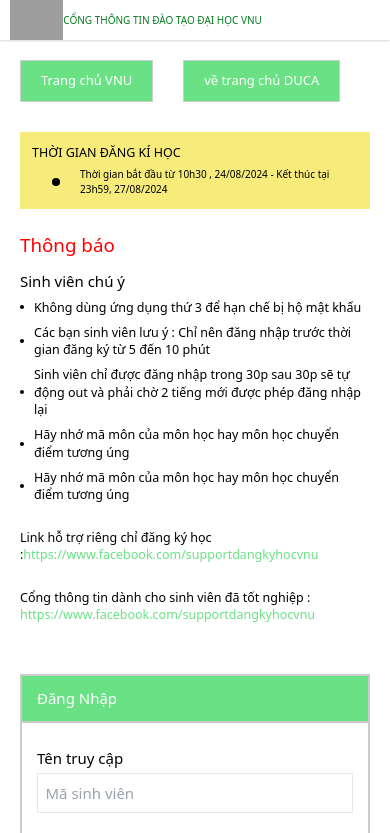
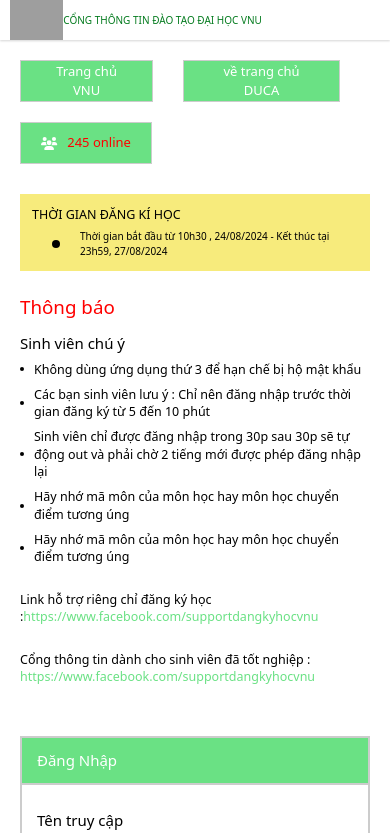
Before and after one commit to meof792/vnu-web-group, a React (Create React App) app in the folder fe/: page / in a window 390 px wide. Shown: the top 833 px of the page. Built offline with nearby package versions, Linux system fonts and the light colour scheme; grey boxes are pictures that could not be loaded.

Commit message:
add<icon user file context> context

```diff
--- /dev/null
+++ b/fe/src/Pages/Login/Context/index.js
@@ -0,0 +1,90 @@
+import React from "react";
+import { FontAwesomeIcon } from "@fortawesome/react-fontawesome";
+import { faCircle, faUsers } from "@fortawesome/free-solid-svg-icons";
+function Context() {
+  return (
+    <div className="  w-full mr-[30px]">
+      <div className="lg:flex block">
+        <span className="flex">
+          <button className="md:h-[60px] h-[40px] p-[20px] border border-[#ccc] bg-green_400 text-[#fff] md:text-3xl text-[13px] mr-[30px] hover:scale-110 hover:bg-green_400/70 transition-all">
+            Trang chủ VNU
+          </button>
+          <button className="md:h-[60px] h-[40px] p-[20px] border border-[#ccc] bg-green_400 text-[#fff] md:text-3xl text-[13px] mr-[30px] hover:scale-110 hover:bg-green_400/70 transition-all">
+            về trang chủ DUCA
+          </button>
+        </span>
+        <button className="md:h-[60px] h-[40px] p-[20px] border border-[#ccc] bg-green_400 text-[#fff] md:text-3xl text-[13px] lg:mr-[30px] lg:mt-0 mt-[20px]  hover:scale-110 hover:bg-green_400/70 transition-all">
+          <FontAwesomeIcon className="mr-[10px]" icon={faUsers} />
+          <span className="text-[red]">245 online</span>
+        </button>
+      </div>
+      <div className="max-w-[850px] mt-[30px] bg-yellow_300 md:p-[20px] p-[12px]">
+        <span className="sm:text-3xl text-xl">THỜI GIAN ĐĂNG KÍ HỌC</span>
+        <li className="mt-2 sm:text-2xl text-[10px] flex items-center">
+          <FontAwesomeIcon className="mx-[20px] text-[8px]" icon={faCircle} />
+          Thời gian bắt đầu từ 10h30 , 24/08/2024 - Kết thúc tại 23h59,
+          27/08/2024
+        </li>
+      </div>
+      {/* Thông báo */}
+      <nav>
+        <ul className="mt-10 sm:text-4xl text-3xl text-[red]">Thông báo</ul>
+        <ul className="mt-6 text-2xl">Sinh viên chú ý</ul>
+        <ul className="mt-3">
+          <li className="sm:text-2xl text-xl mb-3 flex items-center">
+            <FontAwesomeIcon
+              className="sm:mx-[20px] mr-[10px] text-[4px]"
+              icon={faCircle}
+            />
+            Không dùng ứng dụng thứ 3 để hạn chế bị hộ mật khẩu
+          </li>
+          <li className="sm:text-2xl text-xl mb-3 flex items-center">
+            <FontAwesomeIcon
+              className="sm:mx-[20px] mr-[10px] text-[4px]"
+              icon={faCircle}
+            />
+            Các bạn sinh viên lưu ý : Chỉ nên đăng nhập trước thời gian đăng ký
+            từ 5 đến 10 phút
+          </li>
+          <li className="sm:text-2xl text-xl mb-3 flex items-center">
+            <FontAwesomeIcon
+              className="sm:mx-[20px] mr-[10px] text-[4px]"
+              icon={faCircle}
+            />
+            Sinh viên chỉ được đăng nhập trong 30p sau 30p sẽ tự động out và
+            phải chờ 2 tiếng mới được phép đăng nhập lại
+          </li>
+          <li className="sm:text-2xl text-xl mb-3 flex items-center">
+            <FontAwesomeIcon
+              className="sm:mx-[20px] mr-[10px] text-[4px]"
+              icon={faCircle}
+            />
+            Hãy nhớ mã môn của môn học hay môn học chuyển điểm tương úng{" "}
+          </li>
+
+          <li className="sm:text-2xl text-xl mb-3 flex items-center">
+            <FontAwesomeIcon
+              className="sm:mx-[20px] mr-[10px] text-[4px]"
+              icon={faCircle}
+            />
+            Hãy nhớ mã môn của môn học hay môn học chuyển điểm tương úng{" "}
+          </li>
+        </ul>
+        <ul className="mt-10 sm:text-2xl text-xl">
+          Link hỗ trợ riêng chỉ đăng ký học :
+          <span className="text-green_400">
+            https://www.facebook.com/supportdangkyhocvnu
+          </span>
+        </ul>
+        <ul className="mt-10 sm:text-2xl text-xl">
+          Cổng thông tin dành cho sinh viên đã tốt nghiệp :{" "}
+          <span className="text-green_400">
+            https://www.facebook.com/supportdangkyhocvnu
+          </span>
+        </ul>
+      </nav>
+    </div>
+  );
+}
+
+export default Context;
--- a/fe/src/Pages/Login/index.js
+++ b/fe/src/Pages/Login/index.js
@@ -1,10 +1,11 @@
 import React from "react";
-import "./Login.scss";
 import classNames from "classnames";
 import { useState, useEffect } from "react";
-import { FontAwesomeIcon } from "@fortawesome/react-fontawesome";
-import { faCircle } from "@fortawesome/free-solid-svg-icons";
+import { Link } from "react-router-dom";
 import axios from "axios";
+
+import "./Login.scss";
+import Context from "./Context";
 
 function Login() {
   const [email, setEmail] = useState("");
@@ -64,84 +65,10 @@ function Login() {
     }
   };
   return (
-    <div className="wrapper w-full block justify-between md:flex md:mt-0 pt-[20px] px-[20px]">
+    <div className="wrapper w-full block justify-between md:flex lg:pt-0 pt-[20px]  px-[20px]">
       {/* content */}
 
-      <div className="  w-full mr-[30px]">
-        <div className="flex">
-          <button className="md:h-[60px] h-[40px] p-[20px] border border-[#ccc] bg-green_400 text-[#fff] md:text-3xl text-[13px] mr-[30px] hover:scale-110 hover:bg-green_400/70 transition-all">
-            Trang chủ VNU
-          </button>
-          <button className="md:h-[60px] h-[40px] p-[20px] border border-[#ccc] bg-green_400 text-[#fff] md:text-3xl text-[13px] hover:scale-110 hover:bg-green_400/70 transition-all">
-            về trang chủ DUCA
-          </button>
-        </div>
-        <div className="max-w-[850px] mt-[30px] bg-yellow_300 md:p-[20px] p-[12px]">
-          <span className="sm:text-3xl text-xl">THỜI GIAN ĐĂNG KÍ HỌC</span>
-          <li className="mt-2 sm:text-2xl text-[10px] flex items-center">
-            <FontAwesomeIcon className="mx-[20px] text-[8px]" icon={faCircle} />
-            Thời gian bắt đầu từ 10h30 , 24/08/2024 - Kết thúc tại 23h59,
-            27/08/2024
-          </li>
-        </div>
-        {/* Thông báo */}
-        <nav>
-          <ul className="mt-10 sm:text-4xl text-3xl text-[red]">Thông báo</ul>
-          <ul className="mt-6 text-2xl">Sinh viên chú ý</ul>
-          <ul className="mt-3">
-            <li className="sm:text-2xl text-xl mb-3 flex items-center">
-              <FontAwesomeIcon
-                className="sm:mx-[20px] mr-[10px] text-[4px]"
-                icon={faCircle}
-              />
-              Không dùng ứng dụng thứ 3 để hạn chế bị hộ mật khẩu
-            </li>
-            <li className="sm:text-2xl text-xl mb-3 flex items-center">
-              <FontAwesomeIcon
-                className="sm:mx-[20px] mr-[10px] text-[4px]"
-                icon={faCircle}
-              />
-              Các bạn sinh viên lưu ý : Chỉ nên đăng nhập trước thời gian đăng
-              ký từ 5 đến 10 phút
-            </li>
-            <li className="sm:text-2xl text-xl mb-3 flex items-center">
-              <FontAwesomeIcon
-                className="sm:mx-[20px] mr-[10px] text-[4px]"
-                icon={faCircle}
-              />
-              Sinh viên chỉ được đăng nhập trong 30p sau 30p sẽ tự động out và
-              phải chờ 2 tiếng mới được phép đăng nhập lại
-            </li>
-            <li className="sm:text-2xl text-xl mb-3 flex items-center">
-              <FontAwesomeIcon
-                className="sm:mx-[20px] mr-[10px] text-[4px]"
-                icon={faCircle}
-              />
-              Hãy nhớ mã môn của môn học hay môn học chuyển điểm tương úng{" "}
-            </li>
-
-            <li className="sm:text-2xl text-xl mb-3 flex items-center">
-              <FontAwesomeIcon
-                className="sm:mx-[20px] mr-[10px] text-[4px]"
-                icon={faCircle}
-              />
-              Hãy nhớ mã môn của môn học hay môn học chuyển điểm tương úng{" "}
-            </li>
-          </ul>
-          <ul className="mt-10 sm:text-2xl text-xl">
-            Link hỗ trợ riêng chỉ đăng ký học :
-            <span className="text-green_400">
-              https://www.facebook.com/supportdangkyhocvnu
-            </span>
-          </ul>
-          <ul className="mt-10 sm:text-2xl text-xl">
-            Cổng thông tin dành cho sinh viên đã tốt nghiệp :{" "}
-            <span className="text-green_400">
-              https://www.facebook.com/supportdangkyhocvnu
-            </span>
-          </ul>
-        </nav>
-      </div>
+      <Context />
       {/* login */}
       <div className=" mb-20  items-center max-h-[450px]  md:w-[700px] mt-20 md:m-0 border-2 border-[#ccc]">
         <div className=" flex items-center pl-6 py-5 bg-green_400 text-white border-b-2 border-[#ccc] ">
@@ -192,12 +119,14 @@ function Login() {
             <span className="sm:text-2xl text-xl text-green_400">
               Quên mật khẩu ?
             </span>{" "}
+            <Link to="/table">
               <button
                 className="w-[100px] h-[40px] bg-green_400 text-white text-2xl hover:scale-110 hover:bg-green_400/70 transition-all"
                 type="submit"
               >
                 Đăng Nhập
               </button>
+            </Link>
           </div>
           <div className="bg-[#F5F5F5] p-5 mt-10 flex items-center">
             <input
--- a/fe/src/Pages/Table/index.js
+++ b/fe/src/Pages/Table/index.js
@@ -5,8 +5,8 @@ import ResultBoard from "../../components/Layouts/Layout/resultBoard";
 import { useState } from "react";
 function Table() {
   const [show, setShow] = useState(false);
-  const [specialized1, setSpecialized1] = useState(1);
-  const [specialized2, setSpecialized2] = useState(2);
+  const [specialized1, setSpecialized1] = useState("Toàn trường");
+  const [specialized2, setSpecialized2] = useState("Ngành học");
   const handleMouseEnter = () => {
     setShow(true);
   };
@@ -28,18 +28,18 @@ function Table() {
         <div>
           <div className="title bg-[#01b437] text-white flex items-center justify-center text-center text-2xl py-5">
             <div
-              className="relative bg-[#ffffff] w-[100px] h-[30px] flex items-center justify-center text-center text-[#01b437] mr-10 rounded-md cursor-pointer"
+              className="relative bg-[#ffffff] w-[200px] h-[30px] flex items-center justify-center text-center text-[#01b437] mr-10 rounded-md cursor-pointer"
               onMouseEnter={handleMouseEnter}
               onMouseLeave={handleMouseLeave}
             >
-              Ngành {specialized2}{" "}
+              Ngành {specialized1}{" "}
               <FontAwesomeIcon className="ml-4 text-3xl" icon={faCaretDown} />
               {show && (
                 <div
                   onClick={handleClick}
-                  className="absolute bg-[#ffffff] bottom-[-31px] w-[100px] h-[30px] rounded-md border-[1px] flex items-center pl-4"
+                  className="absolute bg-[#ffffff] bottom-[-31px] w-[200px] h-[30px] rounded-md border-[1px] flex items-center pl-10"
                 >
-                  Ngành {specialized1}
+                  Ngành {specialized2}
                 </div>
               )}
             </div>
--- a/fe/src/components/component/Sidebar/index.js
+++ b/fe/src/components/component/Sidebar/index.js
@@ -1,5 +1,6 @@
 import React, { useState } from "react";
 import { FontAwesomeIcon } from "@fortawesome/react-fontawesome";
+
 import {
   faCaretRight,
   faDownload,
@@ -11,6 +12,7 @@ import {
   faTable,
   faUser,
 } from "@fortawesome/free-solid-svg-icons";
+import { Link } from "react-router-dom";
 
 function Sidebar() {
   const [showStates, setShowStates] = useState({
@@ -43,8 +45,14 @@ function Sidebar() {
         {showStates.show2 && (
           <ul className="transition transition-all duration-300">
             <li className="bg-green_400 h-[40px] flex items-center pl-5 text-2xl text-white border-[1px]">
-              <FontAwesomeIcon className="mr-4" icon={faRightFromBracket} />{" "}
-              Đăng Xuất
+              <Link to={"/"}>
+                {" "}
+                <FontAwesomeIcon
+                  className="mr-4"
+                  icon={faRightFromBracket}
+                />{" "}
+                Đăng Xuất
+              </Link>
             </li>
             <li className="bg-green_400 h-[40px] flex items-center pl-5 text-2xl text-white border-[1px]">
               <FontAwesomeIcon className="mr-4" icon={faLock} /> Đổi mật khẩu
@@ -59,6 +67,7 @@ function Sidebar() {
           />{" "}
           Trang chủ
         </ul>
+
         <ul className="transition transition-all duration-300 w-full text-2xl border-[1px]">
           <li
             className="h-[70px] flex items-center px-5 bg-[#f4f4f4]"
```
Lines whose indentation alone changed are shown as unchanged.
